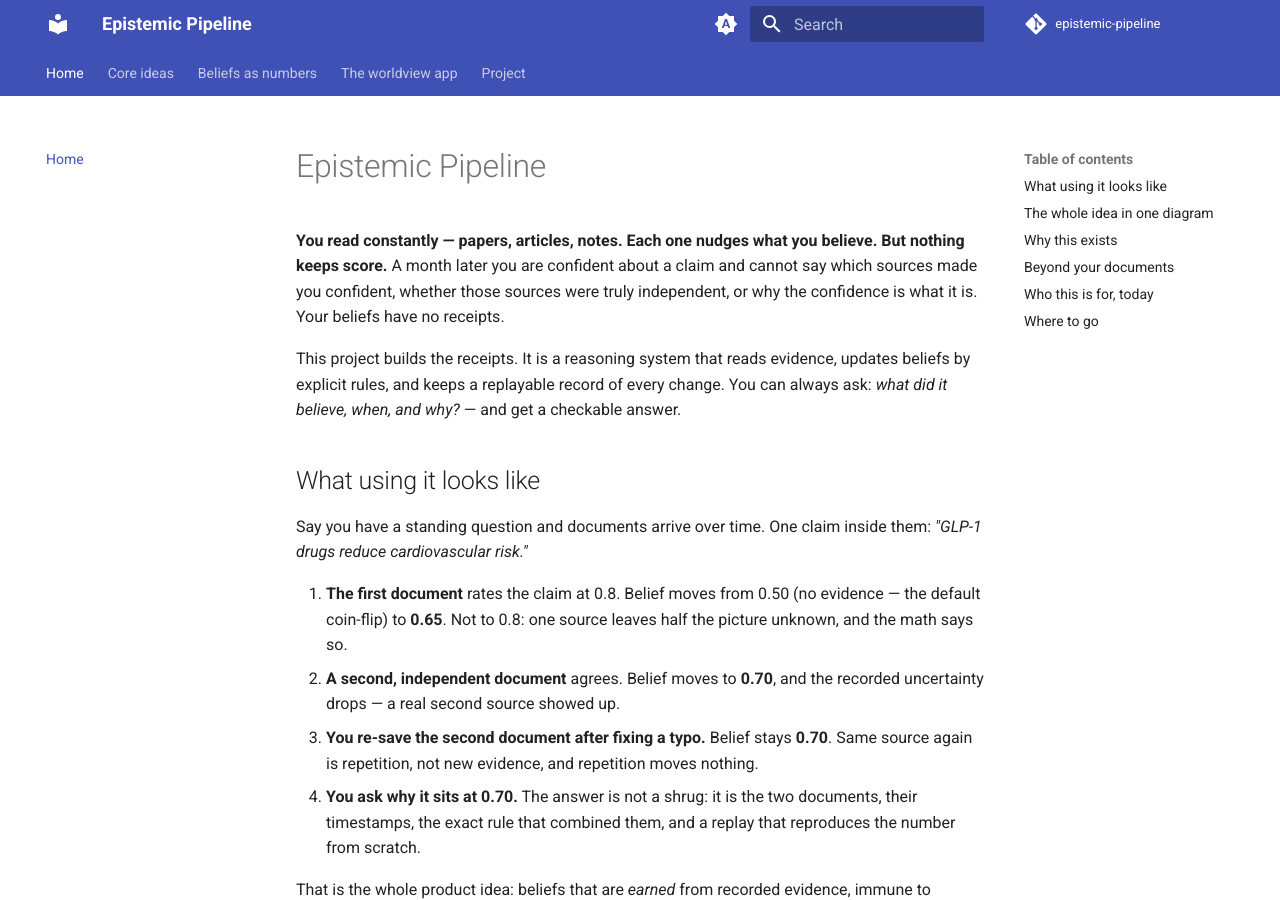
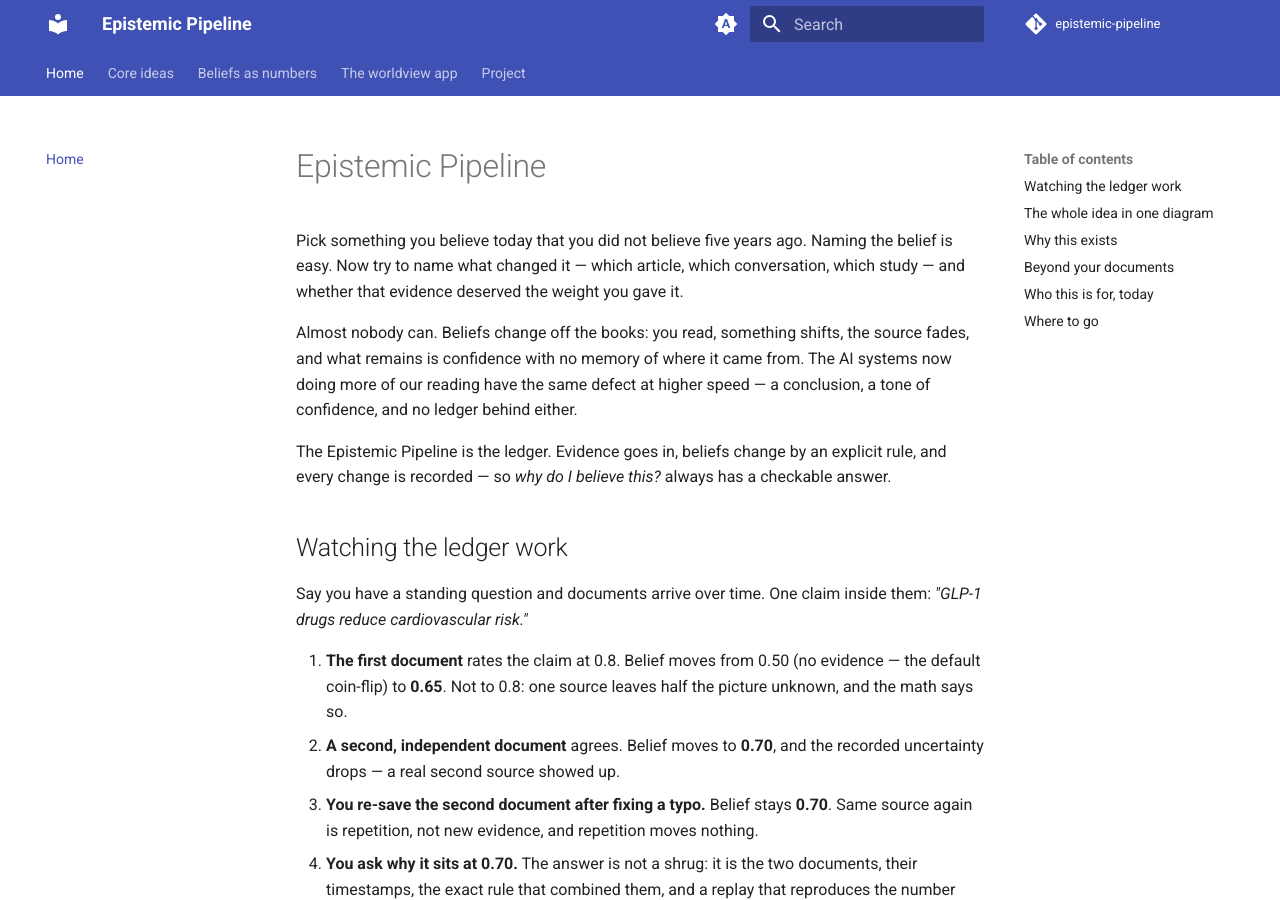
Before and after one commit to TheRealBillSiegler/epistemic-pipeline, an MkDocs documentation site: the page built from docs/index.md, in a window 1280 px wide and 900 px high. Built offline with MkDocs 1.6.1 and Material for MkDocs 9.7.7, drawn with Linux system fonts in a browser that asks for light colours; comment, search, counter and statistics services are not loaded.

Commit message:
docs: open the landing with the reader's own question, not a thesis
The page answered a question nobody had asked yet. Now it starts by
making the reader ask it — name a belief you changed; can you name what
changed it? — and the ledger arrives as the answer. Vignette heading
reframed to match ("Watching the ledger work").

Co-Authored-By: Claude Fable 5 <noreply@anthropic.com>

```diff
--- a/docs/index.md
+++ b/docs/index.md
@@ -1,10 +1,12 @@
 # Epistemic Pipeline
 
-**You read constantly — papers, articles, notes. Each one nudges what you believe. But nothing keeps score.** A month later you are confident about a claim and cannot say which sources made you confident, whether those sources were truly independent, or why the confidence is what it is. Your beliefs have no receipts.
+Pick something you believe today that you did not believe five years ago. Naming the belief is easy. Now try to name what changed it — which article, which conversation, which study — and whether that evidence deserved the weight you gave it.
 
-This project builds the receipts. It is a reasoning system that reads evidence, updates beliefs by explicit rules, and keeps a replayable record of every change. You can always ask: *what did it believe, when, and why?* — and get a checkable answer.
+Almost nobody can. Beliefs change off the books: you read, something shifts, the source fades, and what remains is confidence with no memory of where it came from. The AI systems now doing more of our reading have the same defect at higher speed — a conclusion, a tone of confidence, and no ledger behind either.
 
-## What using it looks like
+The Epistemic Pipeline is the ledger. Evidence goes in, beliefs change by an explicit rule, and every change is recorded — so *why do I believe this?* always has a checkable answer.
+
+## Watching the ledger work
 
 Say you have a standing question and documents arrive over time. One claim inside them: *"GLP-1 drugs reduce cardiovascular risk."*
 
```
